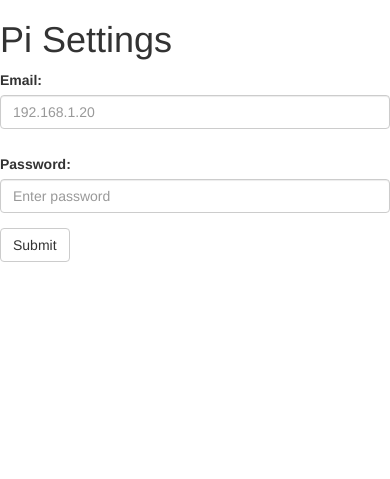
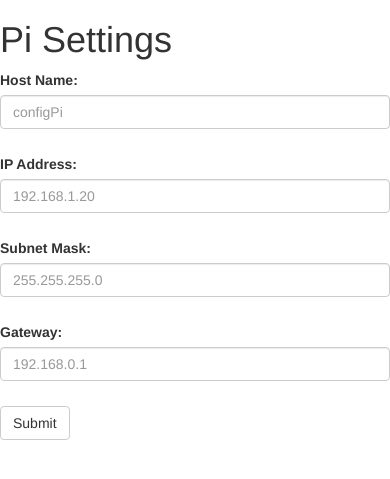
Before and after one commit to richeyrobert/configpi, a PHP site: page /admin/index.php in a window 390 px wide. Shown: the top 479 px of the page. Run offline with PHP 8.4, Linux system fonts and the light colour scheme; data that the repository does not hold is empty.

Commit message:
Still messing with the form.

```diff
--- a/html/admin/index.php
+++ b/html/admin/index.php
@@ -21,16 +21,31 @@
     <h1>Pi Settings</h1>
     <form class="form-horizontal" role="form" method="post" action="index.php">
       <div class="form-group">
-        <label class="control-label col-sm-2" for="email">Email:</label>
+        <label class="control-label col-sm-2" for="host_name">Host Name:</label>
+        <div class="col-sm-10">
+          <input type="text" class="form-control" id="host_name" name="host_name" placeholder="configPi" value="<?php echo htmlspecialchars($_POST['host_name']); ?>">
+          <?php echo "<p class='text-danger'>$errHostname</p>";?>
+        </div>
+      </div>
+      <div class="form-group">
+        <label class="control-label col-sm-2" for="ip_address">IP Address:</label>
         <div class="col-sm-10">
           <input type="text" class="form-control" id="ip_address" name="ip_address" placeholder="192.168.1.20" value="<?php echo htmlspecialchars($_POST['ip_address']); ?>">
           <?php echo "<p class='text-danger'>$errIPAddress</p>";?>
         </div>
       </div>
       <div class="form-group">
-        <label class="control-label col-sm-2" for="pwd">Password:</label>
+        <label class="control-label col-sm-2" for="subnet_mask">Subnet Mask:</label>
         <div class="col-sm-10">
-          <input type="password" class="form-control" id="pwd" placeholder="Enter password">
+          <input type="text" class="form-control" id="subnet_mask" name="subnet_mask" placeholder="255.255.255.0" value="<?php echo htmlspecialchars($_POST['subnet_mask']); ?>">
+          <?php echo "<p class='text-danger'>$errSubnet_mask</p>";?>
+        </div>
+      </div>
+      <div class="form-group">
+        <label class="control-label col-sm-2" for="gateway">Gateway:</label>
+        <div class="col-sm-10">
+          <input type="text" class="form-control" id="gateway" name="gateway" placeholder="192.168.0.1" value="<?php echo htmlspecialchars($_POST['gateway']); ?>">
+          <?php echo "<p class='text-danger'>$errGateway</p>";?>
         </div>
       </div>
       <div class="form-group">
```
